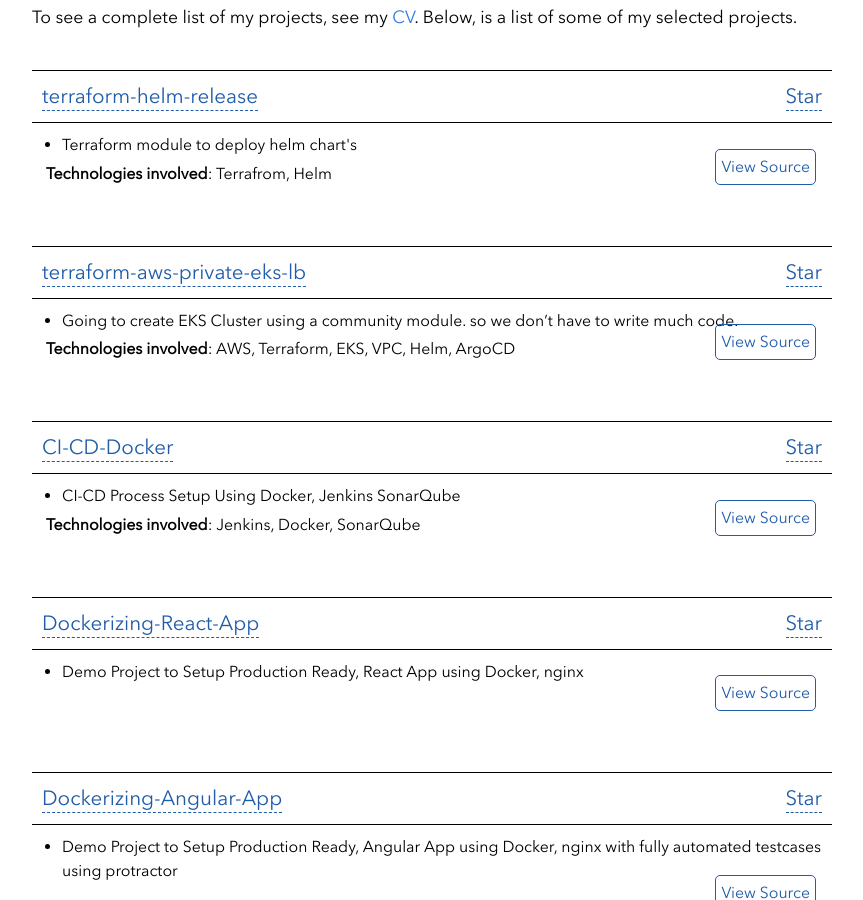
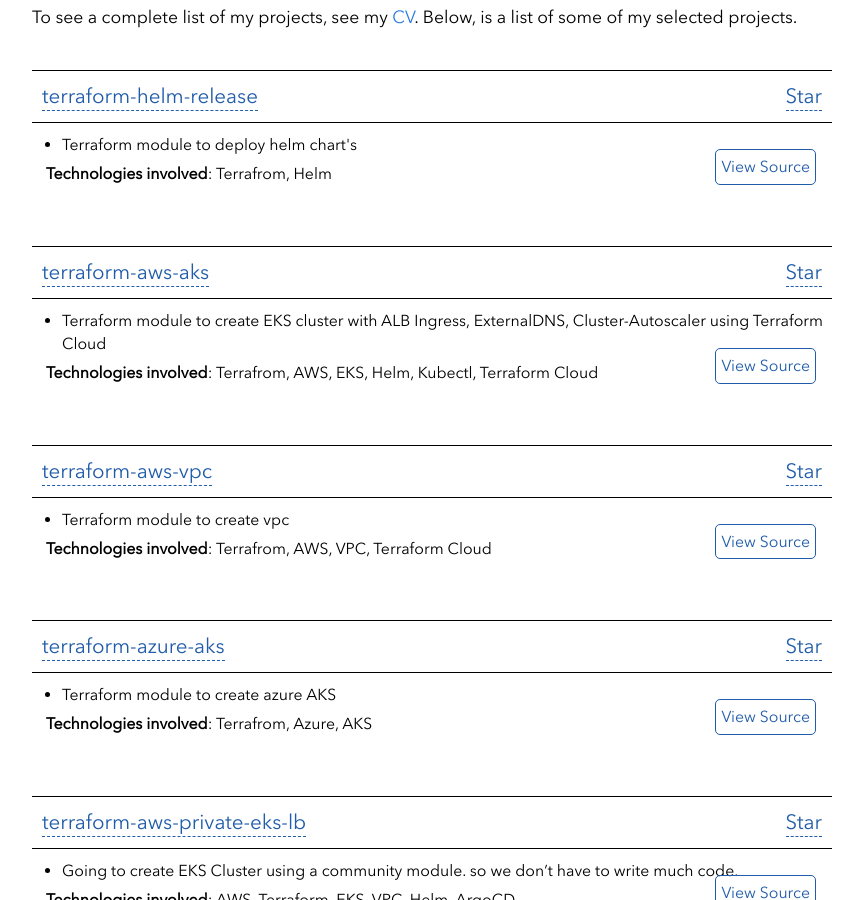
Before and after one commit to sivakumarvunnam/sivakumarvunnam.github.io, a Jekyll site: the page built from projects.html, in a window 1280 px wide and 900 px high, scrolled down 196 px. Shown: the whole window, without its empty margins (208-1071 px from the left). Built offline with Jekyll 4.4.1, drawn with Linux system fonts in a browser that asks for light colours; nearby versions of some CDN libraries.

Commit message:
terraform aws modules updated

```diff
--- a/_data/projects.yml
+++ b/_data/projects.yml
@@ -5,6 +5,30 @@
   description:
     - Terraform module to deploy helm chart's
   tech: Terrafrom, Helm
+
+- name: "terraform-aws-aks"
+  github:
+    repo: "terraform-aws-aks"
+  source_url: "https://github.com/sivakumarvunnam/terraform-aws-eks"
+  description:
+    - Terraform module to create EKS cluster with ALB Ingress, ExternalDNS, Cluster-Autoscaler using Terraform Cloud
+  tech: Terrafrom, AWS, EKS, Helm, Kubectl, Terraform Cloud
+
+- name: "terraform-aws-vpc"
+  github:
+    repo: "terraform-aws-vpc"
+  source_url: "https://github.com/sivakumarvunnam/terraform-aws-vpc"
+  description:
+    - Terraform module to create vpc
+  tech: Terrafrom, AWS, VPC, Terraform Cloud
+
+- name: "terraform-azure-aks"
+  github:
+    repo: "terraform-azure-aks"
+  source_url: "https://github.com/sivakumarvunnam/terraform-azure-aks"
+  description:
+    - Terraform module to create azure AKS
+  tech: Terrafrom, Azure, AKS
 
 - name: "terraform-aws-private-eks-lb"
   github:
```
